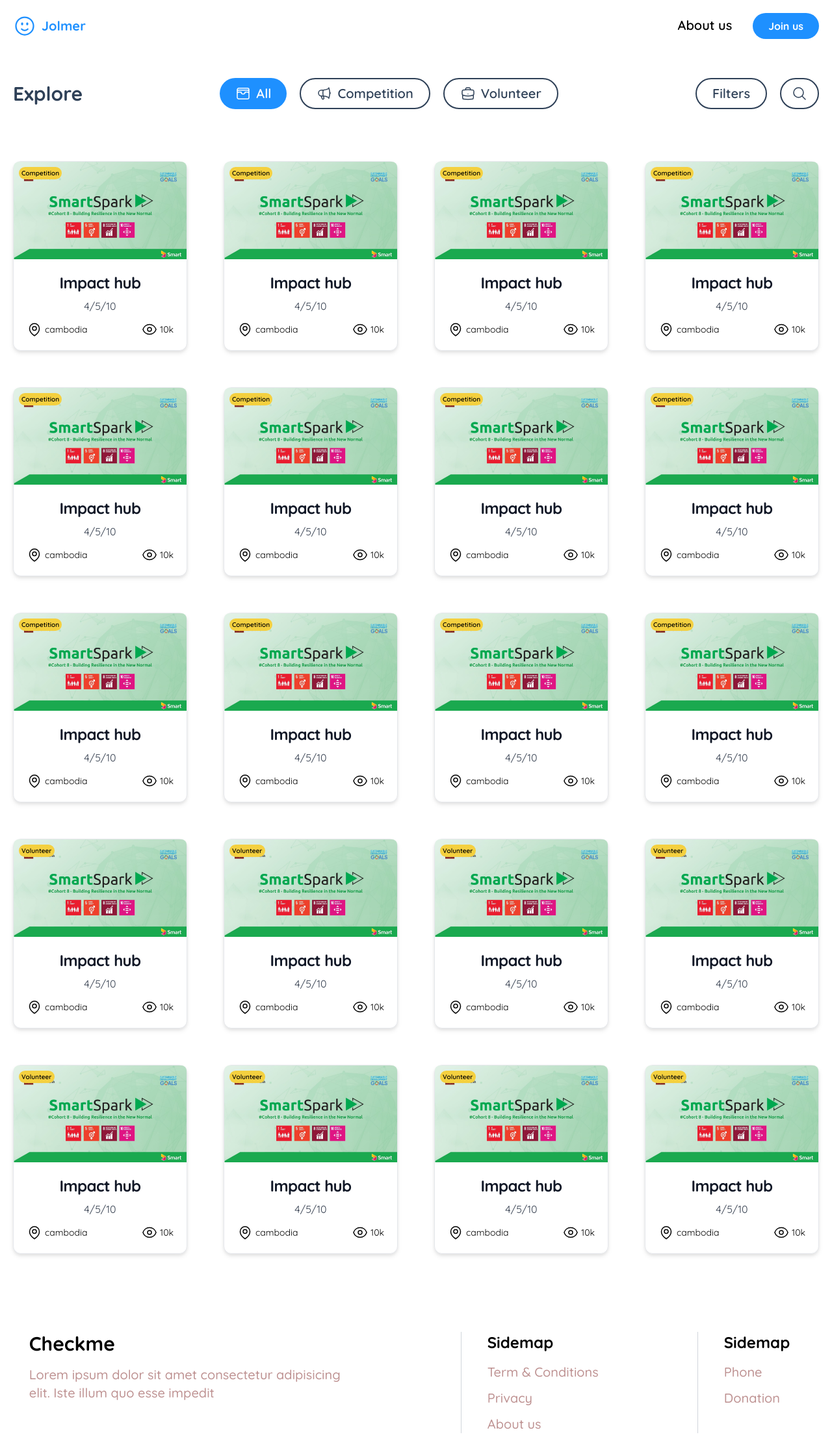
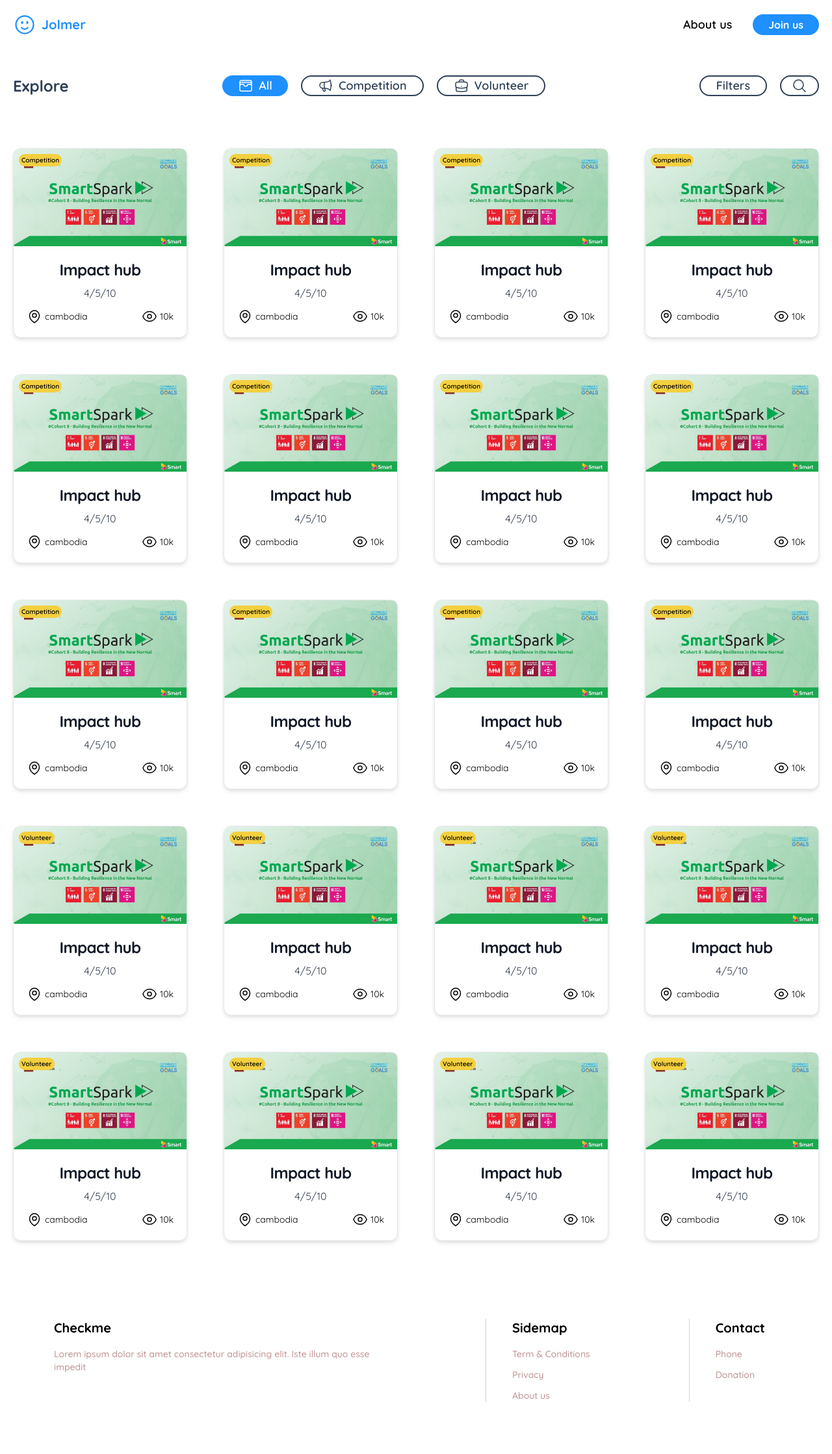
Before and after one commit to menglycheng/jolmer_frontend, a Next.js app: page / in a window 1280 px wide. Shown: the top 2238 px of the page at 65% size. After the commit the page ends 2198 px from the top, so only its background shows below. Built offline with nearby package versions, Linux system fonts and the light colour scheme.

Commit message:
fix footer size and filter bar

```diff
--- a/src/components/Footer.jsx
+++ b/src/components/Footer.jsx
@@ -4,30 +4,53 @@
 const Footer = () => {
   return (
     <div className="bottom-0 py-10 max-w-screen-xl mx-auto z-20 mt-20 px-5">
-      <div className="flex justify-center items-center">
+      <div className="flex flex- justify-center items-center">
         <div className="flex divide-x divide-gray-300 lg:space-x-28">
           <div className="lg:pr-10 px-5">
-            <h3 className="font-bold text-xl md:text-3xl pb-4">Checkme</h3>
-            <p className="text-primary-lowRed font-medium text-sm md:text-xl max-w-lg">
+            <h3 className="font-bold text-xl md:text-1xl pb-4">Checkme</h3>
+            <p className="text-primary-lowRed font-medium text-sm max-w-lg">
               Lorem ipsum dolor sit amet consectetur adipisicing elit. Iste
               illum quo esse impedit
             </p>
           </div>
           <div className="lg:px-10 px-5">
-            <h3 className="font-bold text-xl md:text-2xl pb-4">Sidemap</h3>
-            <div className="flex flex-col items-start space-y-3 text-sm md:text-xl font-medium text-primary-lowRed">
-              <Link className="align-baseline text-start" href="/term-of-use">
+            <h3 className="font-bold text-xl md:text-1xl pb-4">Sidemap</h3>
+            <div className="flex flex-col items-start space-y-3 text-sm font-medium  text-primary-lowRed">
+              <Link
+                className="align-baseline text-start hover:text-primary-blue hover:underline "
+                href="/term-of-use"
+              >
                 Term & Conditions
               </Link>
-              <Link href="/privacy">Privacy</Link>
-              <Link href="/about">About us</Link>
+              <Link
+                className="hover:text-primary-blue hover:underline"
+                href="/privacy"
+              >
+                Privacy
+              </Link>
+              <Link
+                className="hover:text-primary-blue hover:underline"
+                href="/about"
+              >
+                About us
+              </Link>
             </div>
           </div>
           <div className="lg:px-10 px-5">
-            <h3 className="font-bold text-xl md:text-2xl pb-4">Sidemap</h3>
-            <div className="flex flex-col items-start space-y-3 text-sm md:text-xl font-medium text-primary-lowRed">
-              <button href="/">Phone</button>
-              <button href="/">Donation</button>
+            <h3 className="font-bold text-xl md:text-1xl pb-4">Contact</h3>
+            <div className="flex flex-col items-start space-y-3 text-sm font-medium text-primary-lowRed">
+              <button
+                className="hover:text-primary-blue hover:underline"
+                href="/"
+              >
+                Phone
+              </button>
+              <button
+                className="hover:text-primary-blue hover:underline"
+                href="/"
+              >
+                Donation
+              </button>
             </div>
           </div>
         </div>
--- a/src/components/HomePage.jsx
+++ b/src/components/HomePage.jsx
@@ -52,39 +52,39 @@
   return (
     <div className="px-5 max-w-screen-xl mx-auto">
       <div className="flex justify-between items-center">
-        <h3 className="hidden lg:inline text-3xl text-primary-lowBlack font-bold">
+        <h3 className="hidden lg:inline text-2xl text-primary-lowBlack font-bold">
           Explore
         </h3>
         <div className="flex space-x-2 md:space-x-5">
           <button
             onClick={handleShowAll}
-            className={`flex items-center space-x-1 md:space-x-2 py-2 px-2 md:px-6 ${
+            className={`flex items-center space-x-1 md:space-x-2 py-0 px-2 md:px-6 ${
               showAll
                 ? "bg-primary-blue text-white"
-                : "border-2 border-primary-lowBlack text-primary-lowBlack"
-            } rounded-full text-sm md:text-xl  font-semibold`}
+                : "border-2 border-primary-lowBlack text-primary-lowBlack btn-hover"
+            } rounded-full text-base md:text-lg  font-semibold`}
           >
             <WalletIcon className="icon" />
             <p>All</p>
           </button>
           <button
             onClick={handleShowCompetition}
-            className={`flex items-center space-x-1 md:space-x-2 py-2 px-2 md:px-6 ${
+            className={`flex items-center space-x-1 md:space-x-2 py-0 px-2 md:px-6 ${
               showCompetition
                 ? "bg-primary-blue text-white"
-                : "border-2 border-primary-lowBlack text-primary-lowBlack"
-            } rounded-full text-sm md:text-xl  font-semibold`}
+                : "border-2 border-primary-lowBlack text-primary-lowBlack btn-hover"
+            } rounded-full text-base md:text-lg  font-semibold `}
           >
             <MegaphoneIcon className="icon" />
             <p>Competition</p>
           </button>
           <button
             onClick={handleShowVolunteer}
-            className={`flex items-center space-x-1 md:space-x-2 py-2 px-2 md:px-6 ${
+            className={`flex items-center space-x-1 md:space-x-2 py-0 px-2 md:px-6 ${
               showVolunteer
                 ? "bg-primary-blue text-white"
-                : "border-2 border-primary-lowBlack text-primary-lowBlack"
-            } rounded-full text-sm md:text-xl  font-semibold`}
+                : "border-2 border-primary-lowBlack text-primary-lowBlack btn-hover"
+            } rounded-full text-base md:text-lg  font-semibold`}
           >
             <BriefcaseIcon className="icon" />
             <p>Volunteer</p>
@@ -92,7 +92,7 @@
         </div>
         <div className="flex space-x-2 md:space-x-5">
           <div className="relative">
-            <button onClick={togglePopup} className="relative button">
+            <button onClick={togglePopup} className="relative button btn-hover">
               <p>Filters</p>
             </button>
             {isPopupOpen && (
@@ -116,7 +116,7 @@
             )}
           </div>
 
-          <button className="hidden md:inline py-2 px-2 md:px-4 rounded-full border-2 border-primary-lowBlack text-primary-lowBlack font-semibold">
+          <button className="hidden btn-hover md:inline py-0 px-2 md:px-4 rounded-full border-2 border-primary-lowBlack text-primary-lowBlack font-semibold">
             <MagnifyingGlassIcon className="icon" />
           </button>
         </div>
--- a/src/components/Navbar.jsx
+++ b/src/components/Navbar.jsx
@@ -21,10 +21,10 @@
           </button>
         ) : (
           <div className="space-x-3 md:space-x-8">
-            <Link href="/about" className="font-semibold text-xl">
+            <Link href="/about" className="font-semibold text-lg hover:underline hover:text-primary-blue">
               About us
             </Link>
-            <button className="py-2 px-6 bg-primary-blue rounded-full text-base text-white font-bold">
+            <button className="py-1 px-6 bg-primary-blue rounded-full text-base text-white font-bold">
               Join us
             </button>
           </div>
--- a/src/styles/globals.css
+++ b/src/styles/globals.css
@@ -23,8 +23,11 @@
 }
 
 @layer components {
+  .btn-hover {
+    @apply  hover:text-primary-blue hover:border-primary-blue;
+  }
   .button {
-    @apply flex items-center space-x-2 py-2 px-2 md:px-6 rounded-full border-2 border-primary-lowBlack text-sm md:text-xl text-primary-lowBlack font-semibold;
+    @apply flex items-center space-x-2 py-0 px-2 md:px-6 rounded-full border-2 border-primary-lowBlack text-base md:text-lg text-primary-lowBlack font-semibold;
   }
   .active {
     @apply flex items-center space-x-1 md:space-x-2 py-2 px-2 md:px-6 bg-primary-blue text-white rounded-full text-sm md:text-xl  font-semibold
```
